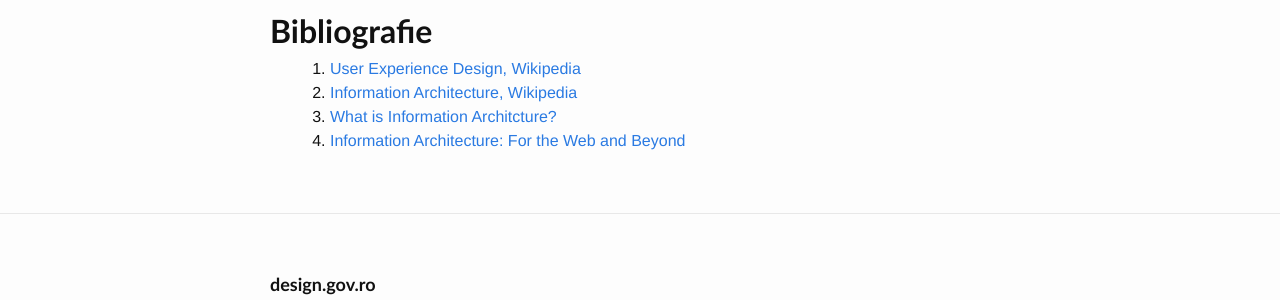
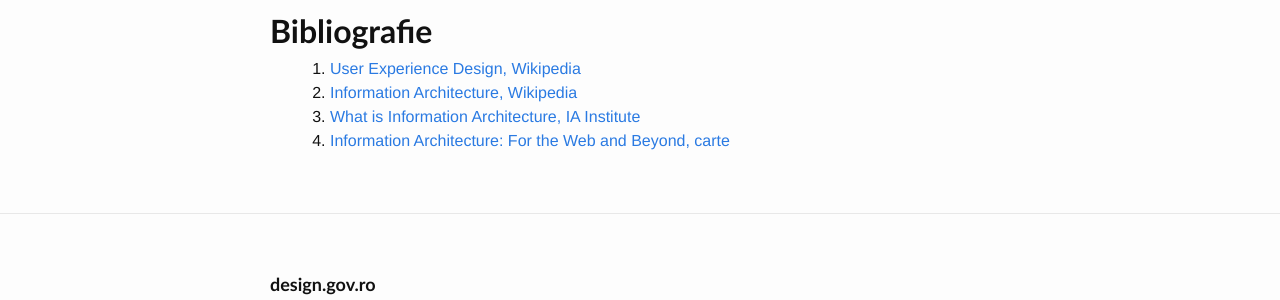
Before and after one commit to gov-ithub/govro-design, a Jekyll site: the page built from 3 - ux.md, in a window 1280 px wide. Shown: the part 1668-1968 px from the top of the page. Built offline with Jekyll 4.4.1, drawn with Linux system fonts in a browser that asks for light colours.

Commit message:
Corecturi la Bibliografie
Typo la link-ul 3.
Adăugarea tipului de sursă (articol web sau carte).

```diff
--- a/3 - ux.md
+++ b/3 - ux.md
@@ -63,5 +63,5 @@ Arhitectura Informației are 5 mari ramuri [4]:
 
 1. [User Experience Design, Wikipedia](https://en.wikipedia.org/wiki/User_experience_design)
 2. [Information Architecture, Wikipedia](https://en.wikipedia.org/wiki/Information_architecture)
-3. [What is Information Architcture?](http://www.iainstitute.org/what-is-ia)
-4. [Information Architecture: For the Web and Beyond](https://www.amazon.com/Information-Architecture-For-Web-Beyond/dp/1491911689)
+3. [What is Information Architecture, IA Institute](http://www.iainstitute.org/what-is-ia)
+4. [Information Architecture: For the Web and Beyond, carte](https://www.amazon.com/Information-Architecture-For-Web-Beyond/dp/1491911689)
```
